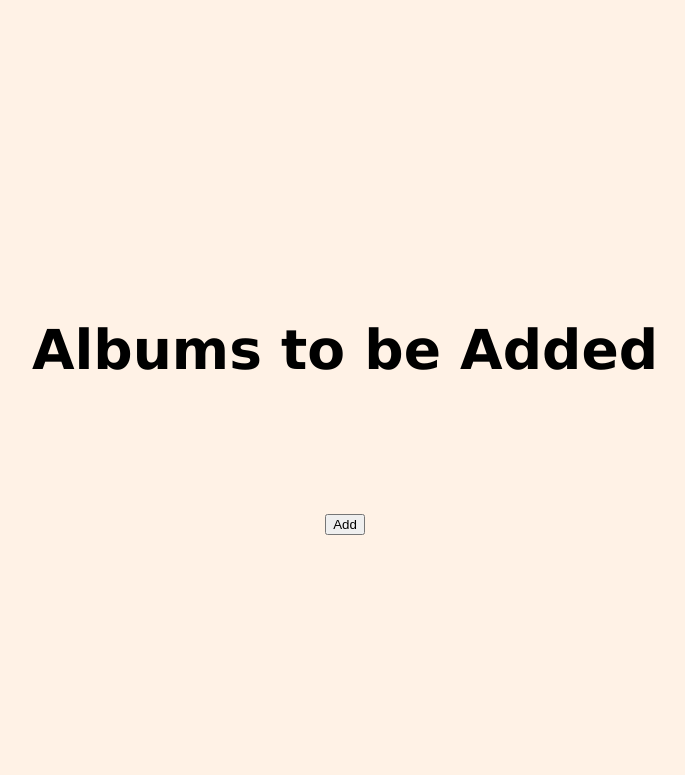
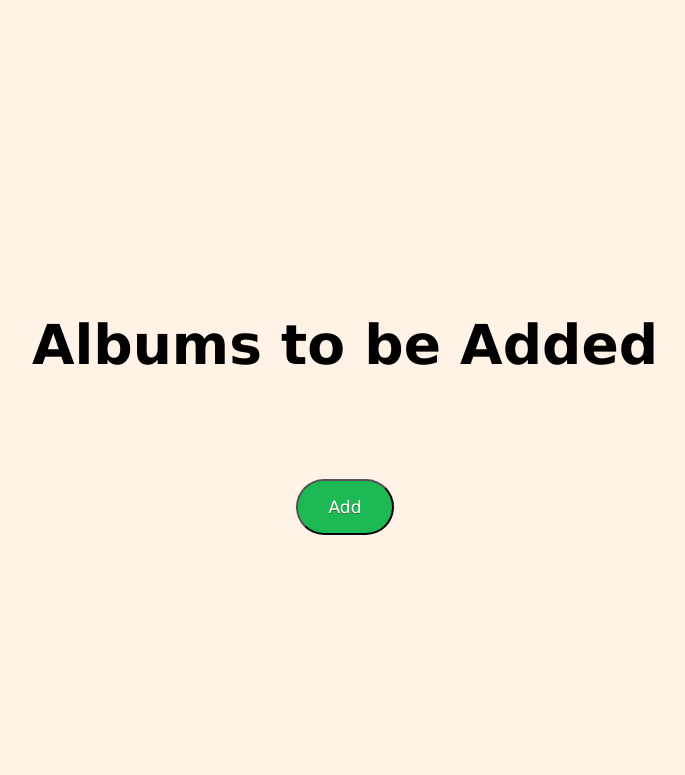
Before and after one commit to samcgass/PitchforkToSpotify, a Django app: page /highly-rated/ in a window 1280 px wide. Shown: the top 775 px of the page, without its empty margins (295-980 px from the left). Run offline with Django 3.2, Linux system fonts and the light colour scheme; data comes from the database, SQL or seed files in the repository; both versions use the stored data as it was after the commit; data that the repository does not hold is empty.

Commit message:
added static folders with style to every app

```diff
--- a/best_new_music/static/style.css
+++ b/best_new_music/static/style.css
@@ -5,7 +5,7 @@
 }
 
 h1 {
-    height: 150px;
+    height: 125px;
     font-size: 55px;
 }
 
--- a/best_new_music/templates/added.html
+++ b/best_new_music/templates/added.html
@@ -5,7 +5,7 @@
     <header>
         <h1>Complete</h1>
         <p>{{ outcome }}</p>
-        <a href="http://localhost:8000">Home</a>
+        <a class="button" href="http://localhost:8000">Home</a>
     </header>
 </body>
 
--- a/highlyRated/static/style.css
+++ b/highlyRated/static/style.css
@@ -5,7 +5,7 @@
 }
 
 h1 {
-    height: 150px;
+    height: 125px;
     font-size: 55px;
 }
 
--- a/highlyRated/templates/added.html
+++ b/highlyRated/templates/added.html
@@ -5,7 +5,7 @@
     <header>
         <h1>Complete</h1>
         <p>{{ outcome }}</p>
-        <a href="http://localhost:8000">Home</a>
+        <a class="button" href="http://localhost:8000">Home</a>
     </header>
 </body>
 
--- a/highlyRated/templates/highly-rated.html
+++ b/highlyRated/templates/highly-rated.html
@@ -11,7 +11,7 @@
             <input type="checkbox" name="{{ album.album }}" id="{{ album.album }}">
             <label for="{{ album.album }}">{{ album.album }} by {{ album.artist }}</label><br>
             {% endfor %}
-            <input type="submit" value="Add">
+            <input class="button" type="submit" value="Add">
         </form>
     </header>
 </body>
--- a/PitchforkToSpotify/static/style.css
+++ b/index/static/style.css
@@ -5,7 +5,7 @@
 }
 
 h1 {
-    height: 150px;
+    height: 125px;
     font-size: 55px;
 }
 
```
Also changed, not shown: db.sqlite3.
